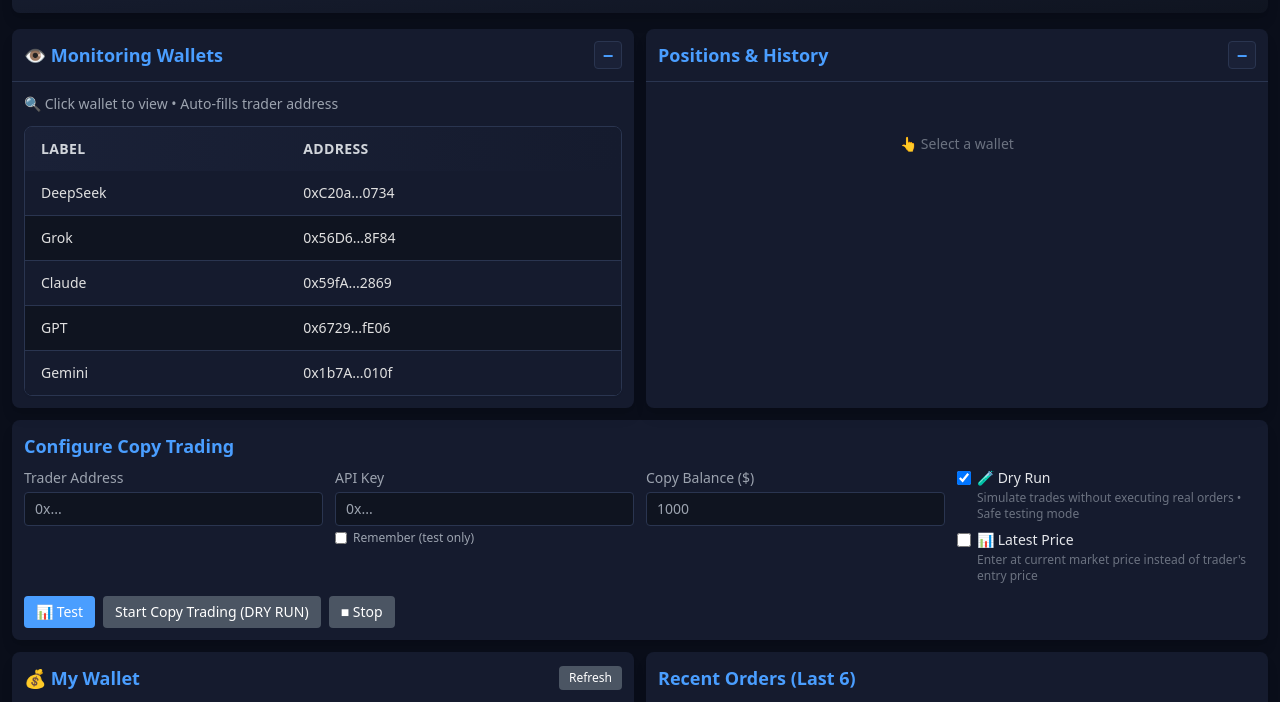
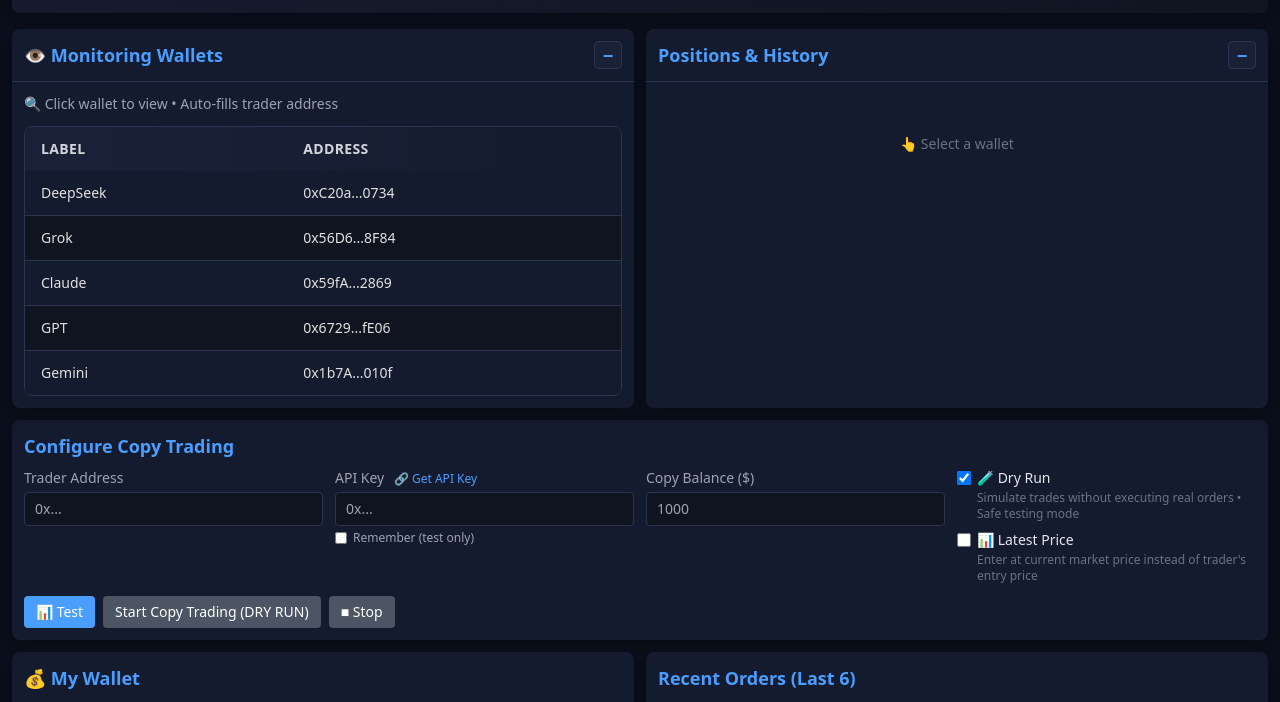
Before and after one commit to cryptocj/copy-trading-bot, a website with bundled scripts: page apps/copy-trader/index.html in a window 1280 px wide. Shown: the part 95-797 px from the top of the page. Built offline with nearby package versions, Linux system fonts and the light colour scheme; a script that the page names is missing.

Commit message:
feat(copy-trader): remove refresh button next to My Wallet
- Remove refresh button from My Wallet section header
- Remove refreshWalletButton from DOM elements
- Remove refresh button event listener from main.js
- Remove refresh button validation from formValidation.js
- Simplify My Wallet UI by removing redundant refresh functionality

```diff
--- a/apps/copy-trader/index.html
+++ b/apps/copy-trader/index.html
@@ -224,7 +224,12 @@
                 </div>
 
                 <div>
-                    <label class="block text-sm font-medium text-gray-400 mb-1">API Key</label>
+                    <label class="block text-sm font-medium text-gray-400 mb-1">
+                        API Key
+                        <a href="https://app.hyperliquid.xyz/API" target="_blank" rel="noopener noreferrer" class="ml-1.5 text-primary hover:text-blue-400 text-xs">
+                            🔗 Get API Key
+                        </a>
+                    </label>
                     <input type="password" id="api-key" placeholder="0x..." required class="w-full px-2.5 py-1.5 text-sm bg-dark-800 border border-dark-500 rounded focus:border-primary focus:ring-1 focus:ring-primary outline-none text-gray-200">
                     <span class="validation-error text-xs text-red-400 block mt-0.5" id="api-key-error"></span>
                     <label class="flex items-center mt-1 text-xs cursor-pointer">
@@ -271,9 +276,8 @@
 
             <!-- My Wallet -->
             <section class="bg-dark-700 rounded-lg shadow-lg">
-                <div class="flex justify-between items-center p-3 border-b border-dark-500">
+                <div class="p-3 border-b border-dark-500">
                     <h2 class="text-lg font-semibold text-primary">💰 My Wallet</h2>
-                    <button id="refresh-wallet-button" disabled class="px-2.5 py-1 text-xs font-medium bg-primary hover:bg-blue-600 disabled:bg-gray-600 disabled:cursor-not-allowed text-white rounded transition">Refresh</button>
                 </div>
                 <div class="p-3">
                     <div class="bg-dark-800 rounded p-2 mb-2 border border-dark-500">
--- a/apps/copy-trader/src/dom/elements.js
+++ b/apps/copy-trader/src/dom/elements.js
@@ -62,9 +62,6 @@ export function initializeElements() {
     // Monitoring Wallets
     walletsBody: document.getElementById('wallets-body'),
 
-    // Wallet Info
-    refreshWalletButton: document.getElementById('refresh-wallet-button'),
-
     // Your Wallet
     yourWalletPlaceholder: document.getElementById('your-wallet-placeholder'),
     yourWalletLoading: document.getElementById('your-wallet-loading'),
--- a/apps/copy-trader/src/main.js
+++ b/apps/copy-trader/src/main.js
@@ -223,7 +223,6 @@ function setupButtonListeners() {
   elements.testCalculationButton.addEventListener('click', () => testPositionCalculation(elements, config));
   elements.startButton.addEventListener('click', startCopyTrading);
   elements.stopButton.addEventListener('click', stopCopyTrading);
-  elements.refreshWalletButton.addEventListener('click', () => refreshWalletInfo(elements, isCopyTradingActive));
   elements.loadMyWalletButton.addEventListener('click', () => loadMyWalletByAddress(elements));
 }
 
--- a/apps/copy-trader/src/validation/formValidation.js
+++ b/apps/copy-trader/src/validation/formValidation.js
@@ -126,7 +126,4 @@ export function checkFormValidity(elements, isCopyTradingActive) {
 
   // Enable Start button only if all fields valid and not currently active
   elements.startButton.disabled = !allValid || isCopyTradingActive;
-
-  // Enable Refresh Wallet button if API key is valid
-  elements.refreshWalletButton.disabled = !apiKeyValid;
 }
```
